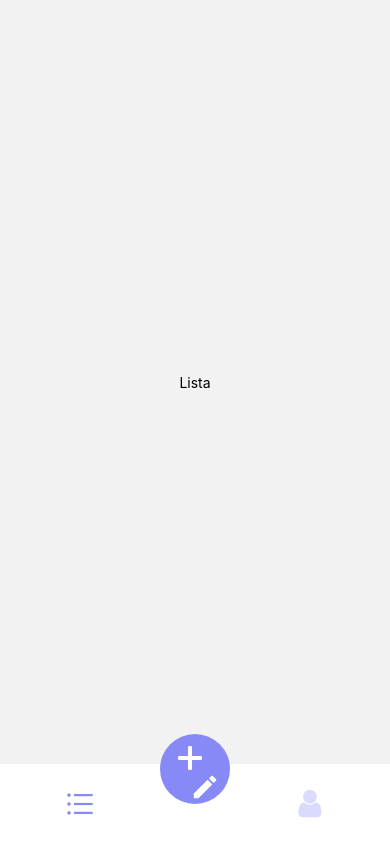
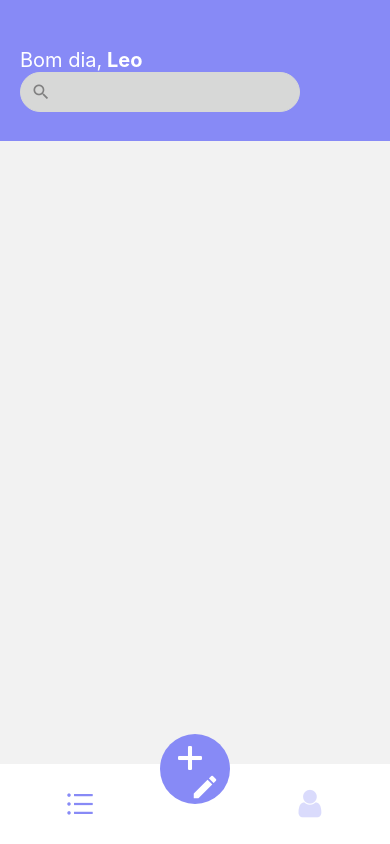
Before and after one commit to HenriqueCerrano/ReactNative-App, a React Native app: screen /BottomRoutes in a window 390 px wide. Built offline with nearby package versions, Linux system fonts and the light colour scheme.

Commit message:
Criando o header da Lista, adicionando estilos, text e style para header

```diff
--- a/assets/src/pages/list/index.tsx
+++ b/assets/src/pages/list/index.tsx
@@ -1,12 +1,22 @@
 import React from "react";
 import { Text, View } from "react-native";
+import {style} from "./styles"
+import { Input } from "../../components/input";
+import {MaterialIcons} from '@expo/vector-icons'
 
 export default function List() {
     return (
-        <View style={{ flex: 1, justifyContent: 'center', alignItems: "center" }}>
-            <Text>
-                Lista
-            </Text>
+        <View style={style.container}>
+            <View style={style.header}>
+                <Text style={style.greeting}>Bom dia,
+                <Text style={{ fontWeight: 'bold'}}> Leo </Text></Text>
+                <View style={style.boxInput}>
+                    <Input
+                        IconLeft={MaterialIcons}
+                        IconLeftName="search"
+                    />
+                </View>
+            </View>
         </View>
     )
 }
--- a/assets/src/pages/list/styles.ts
+++ b/assets/src/pages/list/styles.ts
@@ -2,5 +2,26 @@ import { StyleSheet, Dimensions } from "react-native";
 import { themas } from "../../global/themas";
 
 export const style = StyleSheet.create({
+    container: {
+        flex: 1,
+        alignItems: 'center',
+        //backgroundColor: 'red',
+    },
+    header: {
+        width: '100%',
+        height: Dimensions.get('window').height/6,
+        backgroundColor: themas.colors.primary,
+        paddingHorizontal: 20,
+        justifyContent: 'center'
+    },
+    greeting: {
+        fontSize: 20,
+        color: '#FFF',
+        marginTop: 20,
+    },
+    boxInput: {
+        width: '80%'
+
+    }
 
 })
```
